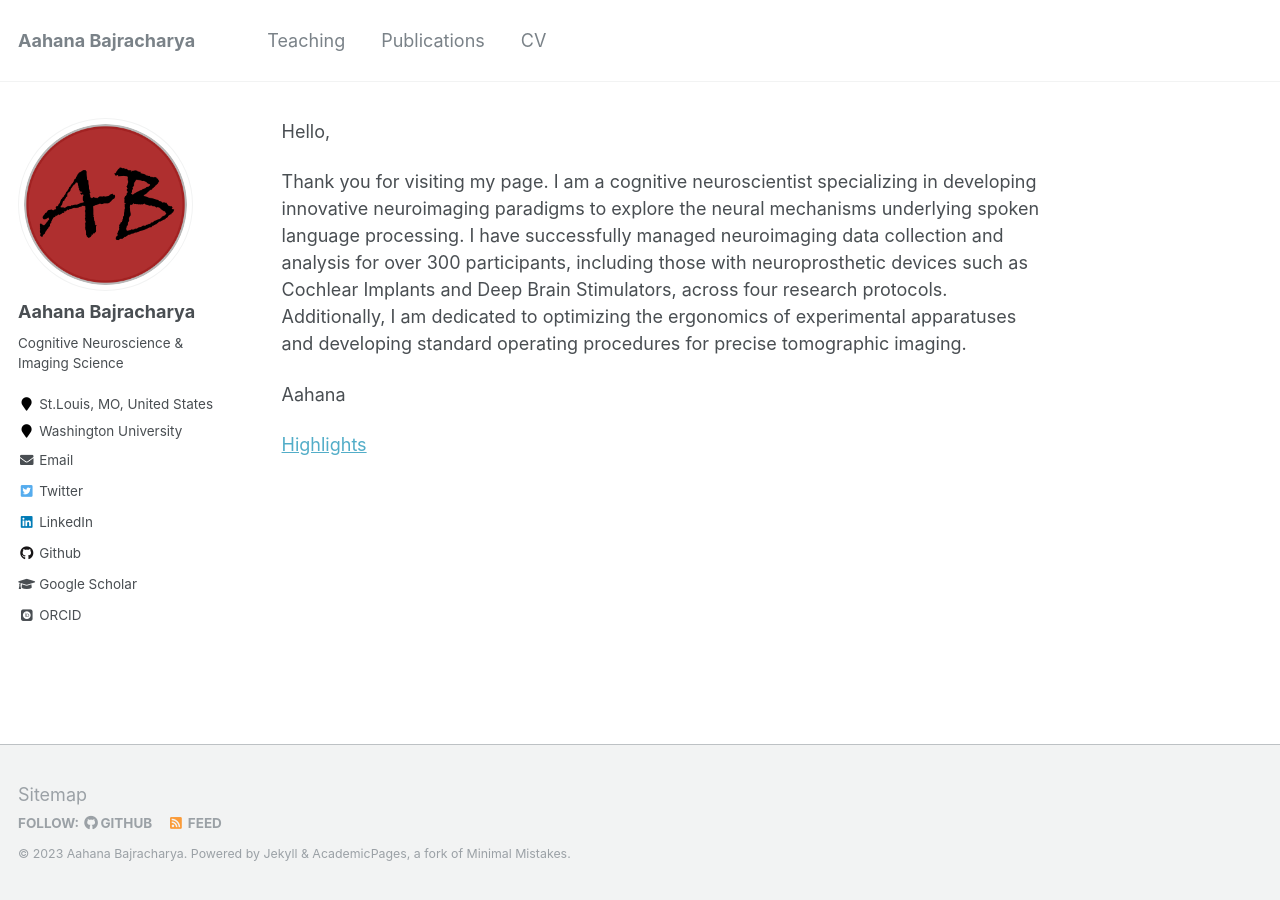
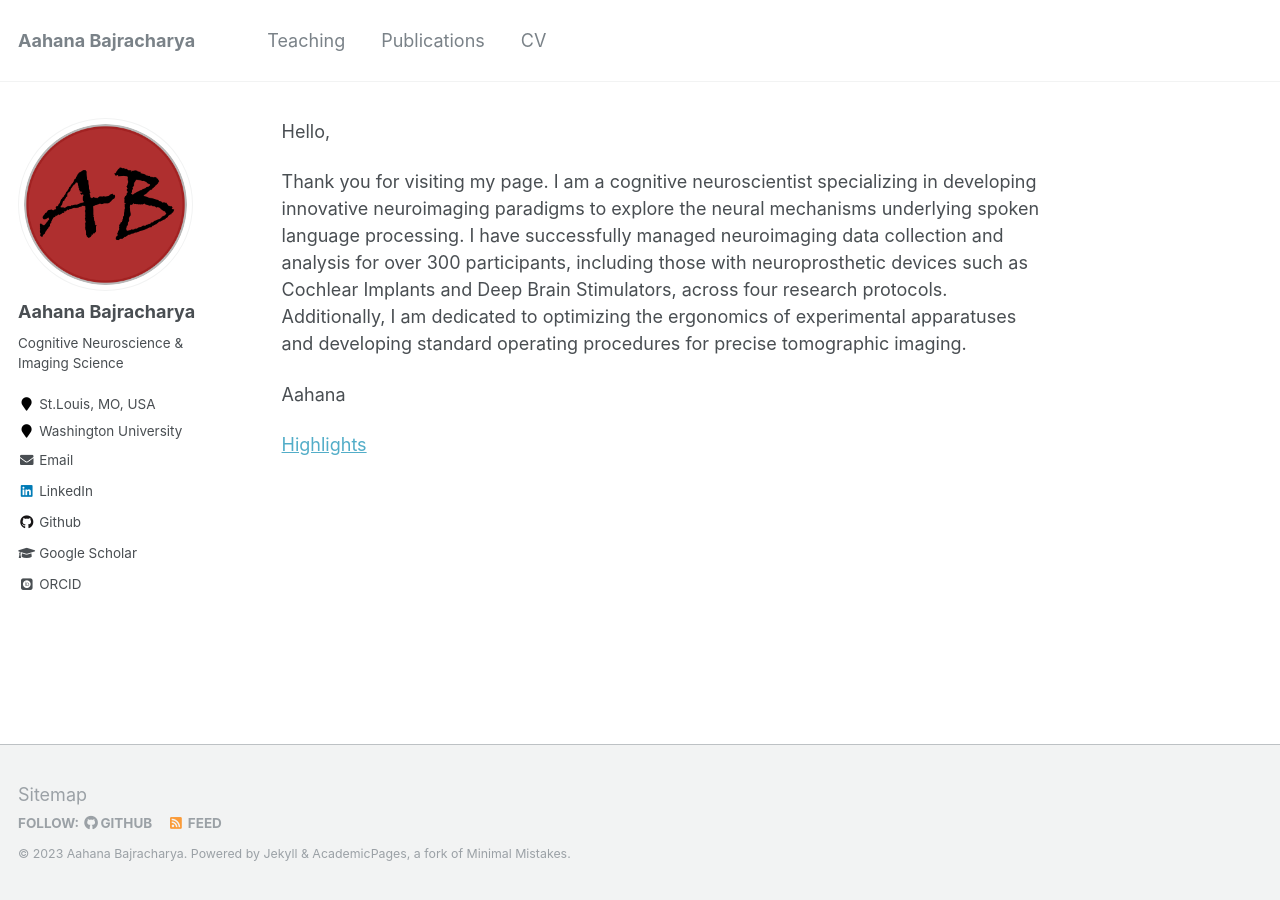
Before and after one commit to kritibhattarai23/kritibhattarai23.github.io, a Jekyll site: the page built from index.md, in a window 1280 px wide. Built offline with Jekyll 4.4.1, drawn with Linux system fonts in a browser that asks for light colours; some web fonts are replaced; our own code applies the rules of GitHub Pages for plain Markdown files.

Commit message:
Update _config.yml
Removed Twitter and updated address

```diff
--- a/_config.yml
+++ b/_config.yml
@@ -81,7 +81,7 @@ author:
   name             : "Aahana Bajracharya"
   avatar           : "bitmap.png"
   bio              : "Cognitive Neuroscience & Imaging Science"
-  location         : "St.Louis, MO, United States"
+  location         : "St.Louis, MO, USA"
   employer         : "Washington University"
   pubmed           : # "https://www.ncbi.nlm.nih.gov/pubmed/?term=john+snow"
   googlescholar    : "https://scholar.google.com/citations?user=hsh907UAAAAJ&hl=en"
@@ -107,7 +107,7 @@ author:
   stackoverflow    : # http://stackoverflow.com/users/123456/username
   steam            :
   tumblr           :
-  twitter          : "@aahanabajra"
+  twitter          : #"@aahanabajra"
   vine             :
   weibo            :
   xing             :
```
